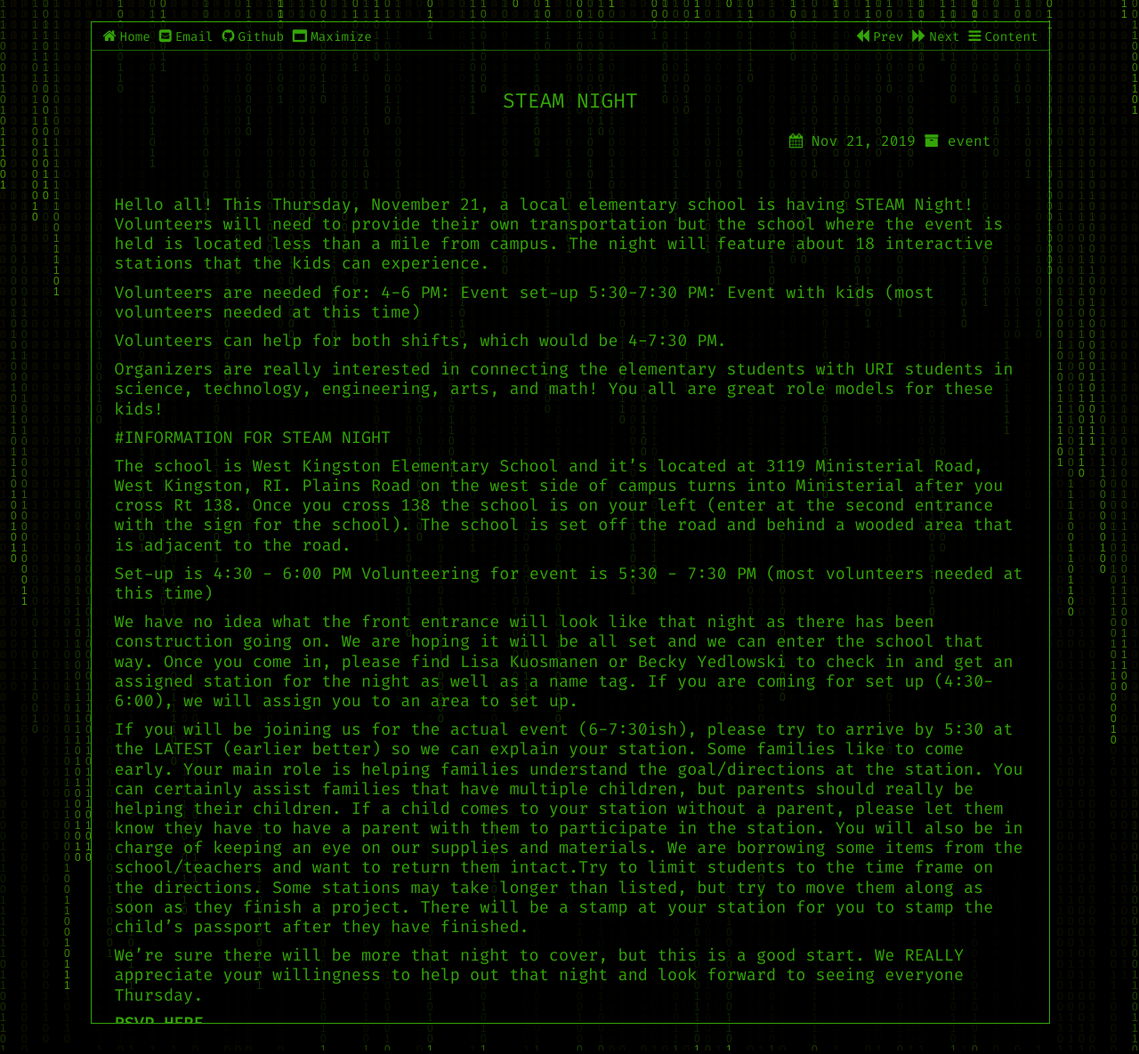
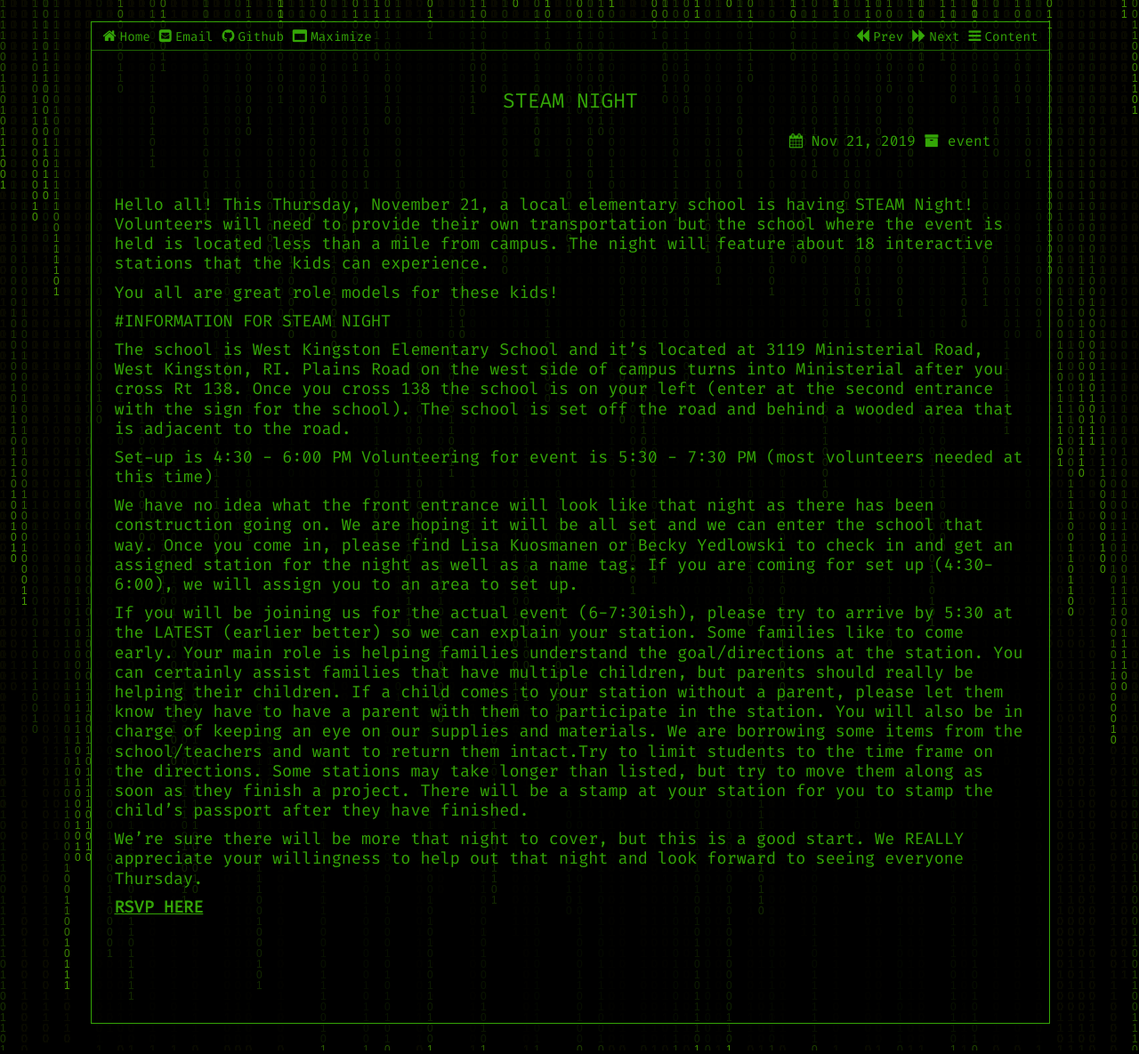
Before and after one commit to ramhacks/ramhacks.github.io, a Jekyll site: the page built from _posts/2019-10-21-STEAMNIGHT.md, in a window 1280 px wide. Shown: the whole page at 89% size. Built offline with Jekyll 4.4.1, drawn with Linux system fonts in a browser that asks for light colours.

Commit message:
Update 2019-10-21-STEAMNIGHT.md

```diff
--- a/_posts/2019-10-21-STEAMNIGHT.md
+++ b/_posts/2019-10-21-STEAMNIGHT.md
@@ -8,13 +8,6 @@ Hello all! This Thursday, November 21, a local elementary school is having STEAM
 transportation but the school where the event is held is located less than a mile from campus. The night will feature
 about 18 interactive stations that the kids can experience.
 
-Volunteers are needed for:
-4-6 PM: Event set-up
-5:30-7:30 PM: Event with kids (most volunteers needed at this time)
-
-Volunteers can help for both shifts, which would be 4-7:30 PM.
-
-Organizers are really interested in connecting the elementary students with URI students in science, technology, engineering, arts, and math!
 You all are great role models for these kids!
 
 
```
